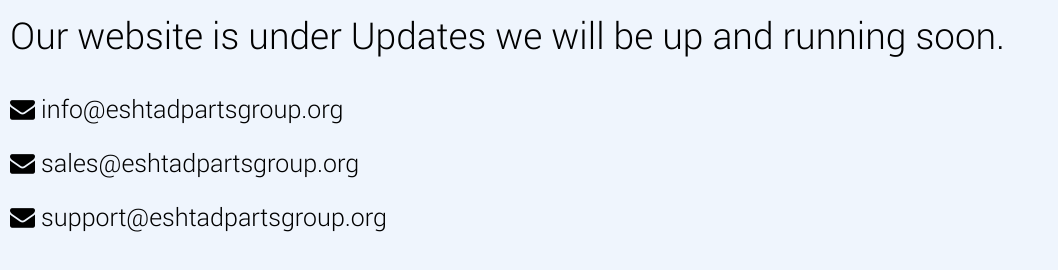
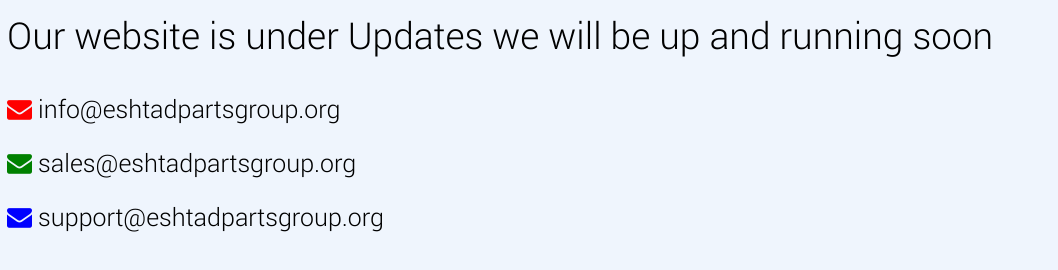
Before and after one commit to Eshtad-Parts-Group/eshtadpartsgroup.org, a plain HTML site: page index.html in a window 1280 px wide. Shown: the part 496-766 px from the top of the page, without its empty margins (0-1058 px from the left). Drawn offline with Linux system fonts and the light colour scheme.

Commit message:
minor edit in UC page

```diff
--- a/css/style.css
+++ b/css/style.css
@@ -36,7 +36,7 @@ a:hover{
 
 .main_text{
     width: 100%;
-    margin: 10px;
+    margin: 7px;
     margin-top: 5%;
     font-size: 37px;
     text-align: left;
@@ -62,6 +62,7 @@ a:hover{
     }
     .email{
         text-align: left;
+        font-size: 18px;
     }
     .fa {
         font-size: 32px;
--- a/index.html
+++ b/index.html
@@ -14,11 +14,11 @@
          <div class="main_text" >
              <img src="images/logo.png" class="logo"  alt="Logo">
              <p>Our website is under Updates
-we will be up and running soon.</p>
+we will be up and running soon</p>
              <div class="email">
-                <p><i class="fa fa-envelope" aria-hidden="true"></i>&nbsp;<a href="mailto:info@eshtadpartsgroup.org">info@eshtadpartsgroup.org</a></p>
-                <p><i class="fa fa-envelope" aria-hidden="true"></i>&nbsp;<a href="mailto:sales@eshtadpartsgroup.org">sales@eshtadpartsgroup.org</a></p>
-                <p><i class="fa fa-envelope" aria-hidden="true"></i>&nbsp;<a href="mailto:support@eshtadpartsgroup.org">support@eshtadpartsgroup.org</a></p>
+                <p><i class="fa fa-envelope" aria-hidden="true" style="color:red;"></i>&nbsp;<a href="mailto:info@eshtadpartsgroup.org">info@eshtadpartsgroup.org</a></p>
+                <p><i class="fa fa-envelope" aria-hidden="true" style="color:green;"></i>&nbsp;<a href="mailto:sales@eshtadpartsgroup.org">sales@eshtadpartsgroup.org</a></p>
+                <p><i class="fa fa-envelope" aria-hidden="true" style="color:blue;"></i>&nbsp;<a href="mailto:support@eshtadpartsgroup.org">support@eshtadpartsgroup.org</a></p>
             </div>
         </div>
     </body>
```
